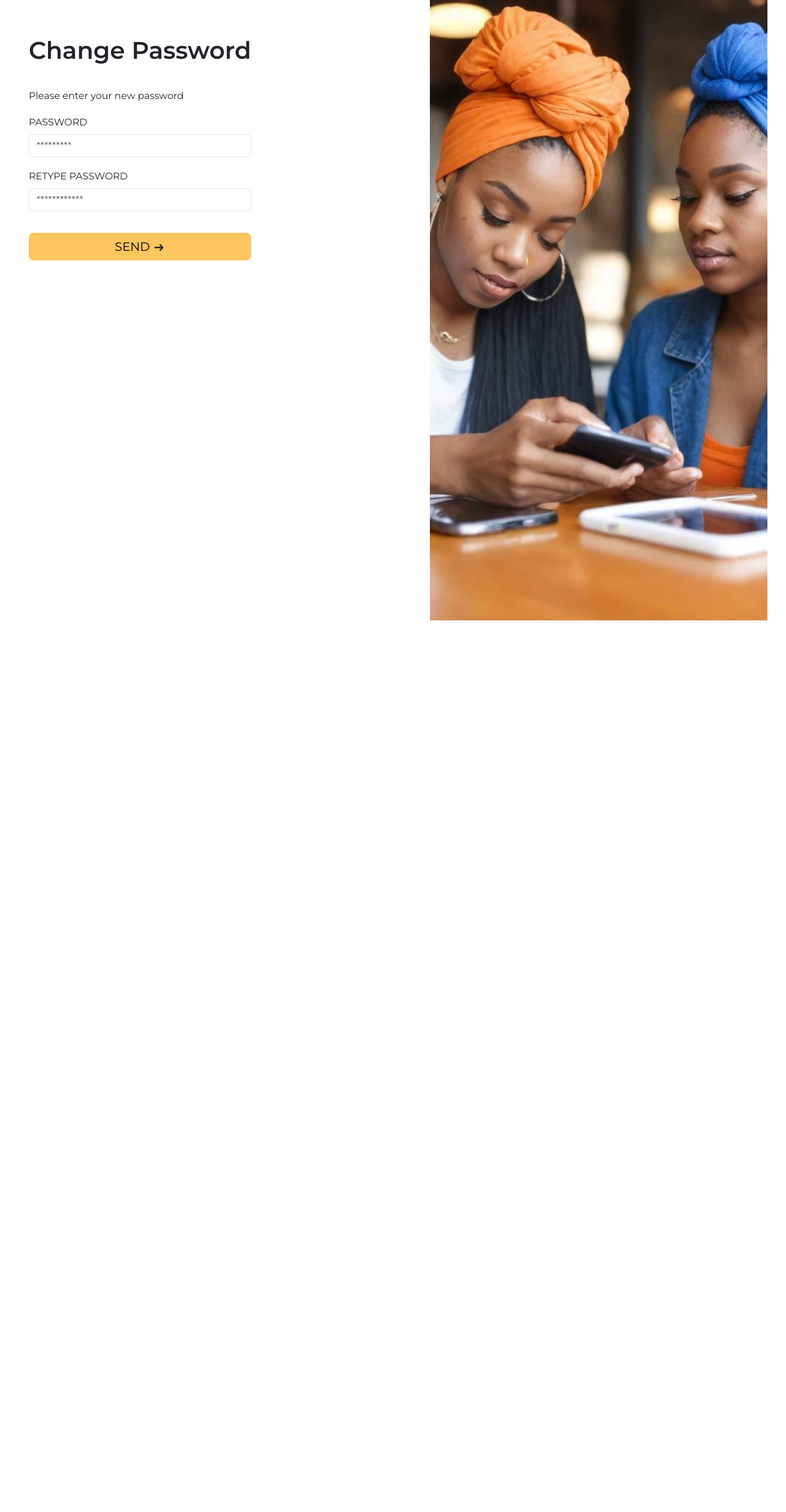
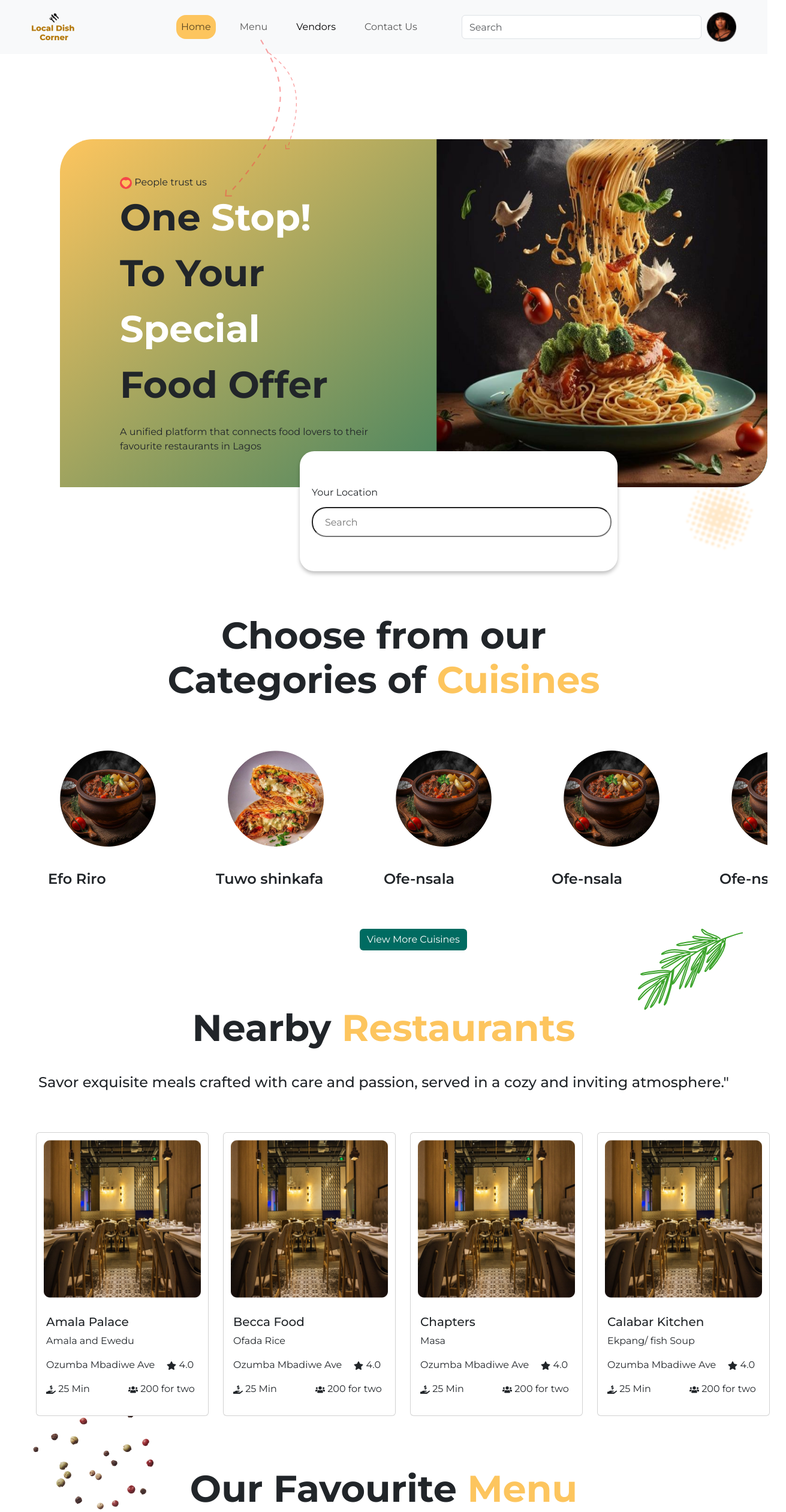
Before and after one commit to R-Wangui/Local-Dish-Connect, a React (Vite) app: page /landing in a window 1280 px wide. Shown: the top 2520 px of the page at 60% size, 1311 px wide, since content can reach past the window. Before the commit the page ends 1034 px from the top, so only its background shows below. Built offline with nearby package versions, Linux system fonts and the light colour scheme.

Commit message:
Feat: Added React Router and routed the pages

```diff
--- a/src/App.jsx
+++ b/src/App.jsx
@@ -2,10 +2,12 @@ import React from 'react'
 import { BrowserRouter as Router, Route, Routes } from "react-router-dom";
 import Landing from './pages/Landing'
 import VendorsPage from './pages/VendorsPage'
-import WelcomePage from './components/authentication/WelcomePage'
+import WelcomePage from './components/authentication/WelcomePage';
 import CustomerLogin from './components/authentication/CustomerLogin';
+import CustomerSignup from './components/authentication/CustomerSignup';
 import VendorLogin from './components/authentication/VendorLogin';
 import VendorSignup from './components/authentication/VendorSignup';
+import VendorsDashboard from './pages/VendorsDashboard'
 import CustomerChangePassword from './components/authentication/CustomerChangePassword';
 import CustomerForgotPassword from './components/authentication/CustomerForgotPassword';
 import VendorForgotPassword from './components/authentication/VendorForgotPassword';
@@ -15,14 +17,21 @@ import VendorChangePassword from './components/authentication/VendorChangePasswo
 function App() {
   return (
     <>
-      {/* <Router>
+      <Router>
         <Routes>
+          <Route path='/' element={<WelcomePage />} />
+          <Route path='/vendorlogin' element={<VendorLogin />}></Route>
           <Route path='/customerlogin' element={<CustomerLogin />}></Route>
+          <Route path='/vendorsignup' element={<VendorSignup />}></Route>
+          <Route path='/customersignup' element={<CustomerSignup />}></Route>
+          <Route path='/vendorsdashboard' element={<VendorsDashboard />}></Route>
           <Route path='/landing' element={<Landing />}></Route>
+          <Route path='/vendors' element={<VendorsPage />}></Route>
         </Routes>
-      </Router> */}
-      {/* <CustomerChangePassword /> */}
-      <VendorChangePassword />
+      </Router>
+
+
+
     </>
   )
 }
--- a/src/components/Cards.jsx
+++ b/src/components/Cards.jsx
@@ -6,22 +6,22 @@ function Cards() {
   return (
     <>
       <CardGroup id="vendorsCards">
-        <Card className='topVendors'>
-          <Card.Img variant="top" src="\images\Calabar kitchen.jpg" />
+        <Card className='topVendors' style={{borderRadius:'20px'}}>
+          <Card.Img variant="top" src="\images\Calabar kitchen.jpg" style={{borderRadius:'20px 20px 0px 0px'}} />
           <Card.Body>
           <Card.Title>Calabar kitchen</Card.Title>
           </Card.Body>
           <Card.Footer><FaStar /> 4.9 <span style={{marginLeft:'60px'}}><small className="text-muted"> (10 Reviews)</small></span><span style={{marginLeft:'140px', fontSize:'12px'}}> Pick Up</span></Card.Footer>
         </Card>
-        <Card className='topVendors'>
-          <Card.Img variant="top" src="\images\Calabar kitchen.jpg" />
+        <Card className='topVendors' style={{borderRadius:'20px'}}>
+          <Card.Img variant="top" src="\images\Calabar kitchen.jpg" style={{borderRadius:'20px 20px 0px 0px'}} />
           <Card.Body>
             <Card.Title>Yoruba kitchen</Card.Title>
           </Card.Body>
           <Card.Footer><FaStar /> 4.9 <span style={{marginLeft:'60px'}}><small className="text-muted"> (10 Reviews)</small></span><span style={{marginLeft:'140px', fontSize:'12px'}}> Pick Up</span></Card.Footer>
         </Card>
-        <Card className='topVendors'>
-          <Card.Img variant="top" src="\images\Calabar kitchen.jpg" />
+        <Card className='topVendors' style={{borderRadius:'20px'}}>
+          <Card.Img variant="top" src="\images\Calabar kitchen.jpg" style={{borderRadius:'20px 20px 0px 0px'}} />
           <Card.Body>
             <Card.Title>Igbo kitchen</Card.Title>
           </Card.Body>
@@ -29,22 +29,22 @@ function Cards() {
         </Card>
       </CardGroup>
       <CardGroup id="vendorsCards">
-        <Card className='topVendors'>
-          <Card.Img variant="top" src="\images\Calabar kitchen.jpg" />
+        <Card className='topVendors' style={{borderRadius:'20px'}}>
+          <Card.Img variant="top" src="\images\Calabar kitchen.jpg" style={{borderRadius:'20px 20px 0px 0px'}} />
           <Card.Body>
           <Card.Title>Calabar kitchen</Card.Title>
           </Card.Body>
           <Card.Footer><FaStar /> 4.9 <span style={{marginLeft:'60px'}}><small className="text-muted"> (10 Reviews)</small></span><span style={{marginLeft:'140px', fontSize:'12px'}}> Pick Up</span></Card.Footer>
         </Card>
-        <Card className='topVendors'>
-          <Card.Img variant="top" src="\images\Calabar kitchen.jpg" />
+        <Card className='topVendors' style={{borderRadius:'20px'}}>
+          <Card.Img variant="top" src="\images\Calabar kitchen.jpg" style={{borderRadius:'20px 20px 0px 0px'}} />
           <Card.Body>
             <Card.Title>Yoruba kitchen</Card.Title>
           </Card.Body>
           <Card.Footer><FaStar /> 4.9 <span style={{marginLeft:'60px'}}><small className="text-muted"> (10 Reviews)</small></span><span style={{marginLeft:'140px', fontSize:'12px'}}> Pick Up</span></Card.Footer>
         </Card>
-        <Card className='topVendors'>
-          <Card.Img variant="top" src="\images\Calabar kitchen.jpg" />
+        <Card className='topVendors' style={{borderRadius:'20px'}}>
+          <Card.Img variant="top" src="\images\Calabar kitchen.jpg" style={{borderRadius:'20px 20px 0px 0px'}} />
           <Card.Body>
             <Card.Title>Igbo kitchen</Card.Title>
           </Card.Body>
--- a/src/components/authentication/CustomerLogin.jsx
+++ b/src/components/authentication/CustomerLogin.jsx
@@ -3,6 +3,7 @@ import Vector from '../vector/Vector';
 import { useState } from 'react';
 import { FaRegCheckSquare } from 'react-icons/fa';
 import Buttons from '../layout/Buttons';
+import { Link } from 'react-router-dom';
 // import {useHistory} from 'react-router-dom';
 
 function CustomerLogin() {
@@ -43,7 +44,6 @@ function CustomerLogin() {
   };
   return (
     <>
-      <h1>Log in</h1>
       <div id="login">
         {error && <Alert variant="danger">{error}</Alert>}
         <Form id="form" onSubmit={handleSubmit}>
@@ -84,9 +84,9 @@ function CustomerLogin() {
           </div>
           </Form.Group>
           <div className="d-grid gap-2">
-            <Buttons type="submit" size='lg' style= {buttonStyle} >Login</Buttons>
+            <Buttons type="submit" size='lg' style= {buttonStyle} ><Link to='/landing' style={{textDecoration: 'none', color: 'black'}}  >LOG IN <img src="/images/arrow-right.svg" alt="" /></Link></Buttons>
           </div>
-          <p style={{marginTop:"20px"}}>Don't have an account? <Link to="/signup" style={{color:"#FF3326"}}>Sign up</Link></p>
+          <p style={{marginTop:"20px"}}>Don't have an account? <Link to="/customersignup" style={{color:"#FF3326"}}>Sign up</Link></p>
         </Form>
         <Vector />
       </div>
--- a/src/components/authentication/CustomerSignup.jsx
+++ b/src/components/authentication/CustomerSignup.jsx
@@ -1,7 +1,10 @@
 import { Form, Alert } from 'react-bootstrap';
 import { useState } from 'react';
+import Vector from '../vector/Vector';
 import { FaCheckSquare, FaHome, FaSquare, FaSquareFull } from 'react-icons/fa'
 import Buttons from '../layout/Buttons';
+import { Link } from 'react-router-dom';
+
 
 
 
@@ -96,11 +99,11 @@ function CustomerSignup() {
               onChange={(e) => setPassword(e.target.value)}
             />
             <div className="d-grid gap-2">
-              <Buttons type="submit" size='lg' style= {styleTheButton}>Signup</Buttons>
+              <Buttons type="submit" size='lg' style= {styleTheButton}><Link to='/landing' style={{textDecoration: 'none', color: 'black'}}  >SIGN UP <img src="/images/arrow-right.svg" alt="" /></Link></Buttons>
             </div>
           </Form.Group>
 
-          <p>Already have an account? <Link to="/login" style={{color:"#FF3326"}}>Login</Link></p>
+          <p>Already have an account? <Link to="/customerlogin" style={{color:"#FF3326"}}>Login</Link></p>
         </Form>
         <Vector />
       </div>
--- a/src/components/authentication/VendorLogin.jsx
+++ b/src/components/authentication/VendorLogin.jsx
@@ -2,12 +2,16 @@ import { Form, Alert } from 'react-bootstrap';
 import { useState } from 'react';
 import { FaRegCheckSquare } from 'react-icons/fa'
 import Buttons from '../layout/Buttons';
+import { Link } from 'react-router-dom';
+
+
 
 function VendorLogin() {
   // use useState hook to set the email, password and throw error incase of an error
   const [email, setEmail] = useState('');
   const [password, setPassword] = useState('');
   const [error, setError] = useState('');
+
 
 // Event handler function for the form so it submits before refreshing the page
   const handleSubmit = (e) => {
@@ -84,16 +88,16 @@ function VendorLogin() {
               <p style={{color: "rgba(255, 118, 34, 1)", fontSize: "14px", fontWeight: 400}}>Forgot Password</p>
             </div>
             <div style={{ marginBottom: "20px" }}>
-              <Buttons type="submit" size='lg' style={{
+              <Buttons onClick={handleSubmit} type="submit" size='lg' style={{
                 width: "100%", backgroundColor: '#FDC55E',
                 border: 'none',
                 margin: '20px 0',
                 color: "#000"
-              }}>LOG IN <img src="/images/arrow-right.svg" alt="" /> </Buttons>
+              }}><Link to='/customerlogin' style={{textDecoration: 'none', color: 'black'}}  >LOG IN <img src="/images/arrow-right.svg" alt="" /></Link> </Buttons>
             </div>
 
             <div style={{fontSize: "16px", fontWeight: 700, textAlign: "center", marginBottom: "30px" }}>
-              {"Don’t"} have an account? <span style={{color: "rgba(255, 51, 38, 1)", fontWeight: 500}}>Sign up</span>
+              {"Don’t"} have an account? <Link to="/signup" style={{color: "rgba(255, 51, 38, 1)", fontWeight: 500}}>Sign up</Link>
             </div>
           </Form>
           <div className="vendorloginImage">
--- a/src/components/authentication/VendorSignup.jsx
+++ b/src/components/authentication/VendorSignup.jsx
@@ -3,6 +3,7 @@ import Vector from '../vector/Vector';
 import { useState } from 'react';
 import { FaCheckSquare, FaHome, FaSquare, FaSquareFull } from 'react-icons/fa'
 import Buttons from '../layout/Buttons';
+import { Link } from 'react-router-dom';
 
 
 function VendorSignup() {
@@ -112,7 +113,7 @@ function VendorSignup() {
                 border: 'none',
                 margin: '20px 0',
                 color: "#000"
-              }}>Signup <img src="/images/arrow-right.svg" alt="" /> </Buttons>
+              }}><Link to='/vendorsdashboard' style={{textDecoration: 'none', color: 'black'}} >Sign up <img src="/images/arrow-right.svg" alt="" /></Link></Buttons>
               <h5 style={{textAlign: 'center', fontSize: "20px", fontWeight: 500, lineHeight: "30px"}}>CONTINUE A GUEST</h5>
             </div>
           </Form>
--- a/src/components/authentication/WelcomePage.jsx
+++ b/src/components/authentication/WelcomePage.jsx
@@ -1,11 +1,12 @@
-import Buttons from "../layout/Buttons"
+import Buttons from "../layout/Buttons";
+import { Link } from 'react-router-dom';
+
 
 function WelcomePage() {
 
     const styleWelcomeBtn = {
         backgroundColor: '#FDC55E',
         border: 'none',
-        color: 'black'
     }
     const welcomeBtnStyle = {
         border: '1px solid #FDC55E',
@@ -15,15 +16,14 @@ function WelcomePage() {
   return (
     <>
         <div id='welcomePage'>
-
             <div className='welcome-page'>
                 <div className='welcomebtns'>
                     <div className='welcomeheader'>
                         <h1><span>Welcome To </span><br/><span style={{color: '#FDC55E'}}> Local Dish Corner! </span></h1>
                         <h5>Get start with us as a </h5>
                     </div>
-                    <Buttons type="submit" size='lg' style={styleWelcomeBtn}>Vendor <img src="/images/arrow-right.svg" alt="" /></Buttons>
-                    <Buttons type="submit" size='lg' variant="outline-primary" style={welcomeBtnStyle}>Customer <img src="/images/arrow-right.svg" alt="" /></Buttons>
+                    <Buttons type="submit" size='lg' style={styleWelcomeBtn}><Link to='/vendorsignup' style={{textDecoration: 'none', color: 'black'}}  >Vendor <img src="/images/arrow-right.svg" alt="" /></Link></Buttons>
+                    <Buttons type="submit" size='lg' variant="outline-primary" style={welcomeBtnStyle}><Link to='/customersignup' style={{textDecoration: 'none', color: 'black'}}  >Customer <img src="/images/arrow-right.svg" alt="" /></Link></Buttons>
                     <Buttons type="submit" size='lg' variant="outline-primary" style={welcomeBtnStyle}>Guest <img src="/images/arrow-right.svg" alt="" /></Buttons>
                 </div>
                 <img src="\images\Frame 1618868298.png" alt="" />
--- a/src/components/layout/NavigationBar.jsx
+++ b/src/components/layout/NavigationBar.jsx
@@ -2,6 +2,7 @@ import Container from 'react-bootstrap/Container';
 import Form from 'react-bootstrap/Form';
 import Nav from 'react-bootstrap/Nav';
 import Navbar from 'react-bootstrap/Navbar';
+// import { Link } from 'react-router-dom';
 
 
 
@@ -26,7 +27,7 @@ function NavigationBar() {
                         id="nav-links">
                         <Nav.Link href="/" className='home'>Home</Nav.Link>
                         <Nav.Link href="/menu" className='menu'>Menu</Nav.Link>
-                        <Nav.Link href="/vendors" className='vendors'>Vendors</Nav.Link>
+                        <Nav.Link active href="/vendor" className='vendors'>Vendors</Nav.Link>
                         <Nav.Link href="#" className='contactUs'>Contact Us</Nav.Link>
                     </Nav>
                     <Form className="d-flex">
--- a/src/components/vendors dashboard/VendorsDashboardNavbar.jsx
+++ b/src/components/vendors dashboard/VendorsDashboardNavbar.jsx
@@ -1,10 +1,7 @@
 import { useState } from "react"
-import Button from 'react-bootstrap/Button';
 import Container from 'react-bootstrap/Container';
 import Form from 'react-bootstrap/Form';
-import Nav from 'react-bootstrap/Nav';
 import Navbar from 'react-bootstrap/Navbar';
-import NavDropdown from 'react-bootstrap/NavDropdown';
 import { FaBell, FaCommentDots, FaGift } from 'react-icons/fa';
 import Buttons from "../layout/Buttons";
 
--- a/src/index.css
+++ b/src/index.css
@@ -4,6 +4,9 @@
 /* * {
   overflow: hidden;
 } */
+
+
+
 body {
   font-family: "Montserrat", sans-serif;
   overflow-x: hidden;
@@ -183,6 +186,9 @@ h1 {
 }
 /* Media query for the authentication pages */
 @media only screen and (max-width: 400px) {
+  body {
+    overflow-x: hidden;
+  }
   #login {
     display: flex;
     justify-content: space-between;
@@ -234,8 +240,9 @@ h1 {
 /* .topVendors {
   border-radius: 20px;
 } */
-.imgCard {
+Card.Img {
   background-color: #F5C83B;
+  border-radius: 20px 20px 0px 0px;
 }
 .vendors-title {
   color: #191919;
@@ -655,7 +662,9 @@ h1 {
 
 /* Media Query for the landing page */
 @media only screen and (max-width: 400px) {
-
+  body {
+    overflow-x: hidden;
+  }
   .me-2 {
     display: none;
   }
--- a/src/pages/VendorsDashboard.jsx
+++ b/src/pages/VendorsDashboard.jsx
@@ -4,12 +4,12 @@ import Clicks from '../components/vendors dashboard/Clicks'
 import CustomerRatings from '../components/vendors dashboard/CustomerRatings'
 import FilterPeriod from '../components/vendors dashboard/FilterPeriod'
 import Income from '../components/vendors dashboard/Income'
-import OrderReports from '../components/vendors dashboard/OrderReports'
-import PopularFood from '../components/vendors dashboard/PopularFood'
+import PopularFoods from '../components/vendors dashboard/PopularFoods'
 import TopCustomer from '../components/vendors dashboard/TopCustomers'
 import TopReviews from '../components/vendors dashboard/TopReviews'
-import TotalRevenue from '../components/vendors dashboard/TotalRevenue'
 import VendorName from '../components/vendors dashboard/VendorName'
+import CustomersReports from '../components/vendors dashboard/CustomersReports'
+import TotalVisits from '../components/vendors dashboard/TotalVisits'
 
 // This is the landingpage for Vendors. As soon as they login/signup, the will be routed to this page
 // This dashboard contains business tools that help them keep track of all their operations.
@@ -24,11 +24,11 @@ function VendorDashboard() {
         <CustomerRatings />
         <FilterPeriod />
         <Income />
-        <OrderReports />
-        <PopularFood />
+        <CustomersReports />
+        <PopularFoods />
         <TopCustomer />
         <TopReviews />
-        <TotalRevenue />
+        <TotalVisits />
         <VendorName />
     </>
   )
--- a/src/pages/VendorsPage.jsx
+++ b/src/pages/VendorsPage.jsx
@@ -1,6 +1,7 @@
 import NavigationBar from '../components/layout/NavigationBar'
 import TopVendors from '../components/landing/TopVendors'
 import Footer from '../components/layout/Footer'
+
 
 // Customers can navigate to this page from the landing page. It contains the vendors available in the app.
 // We can use geo-tagging to help users find vendors near them. Such that is they search, the results comes automatically filtered by location
```
Also changed, not shown: 1 other file (tests, documents, lock files or other folders).
